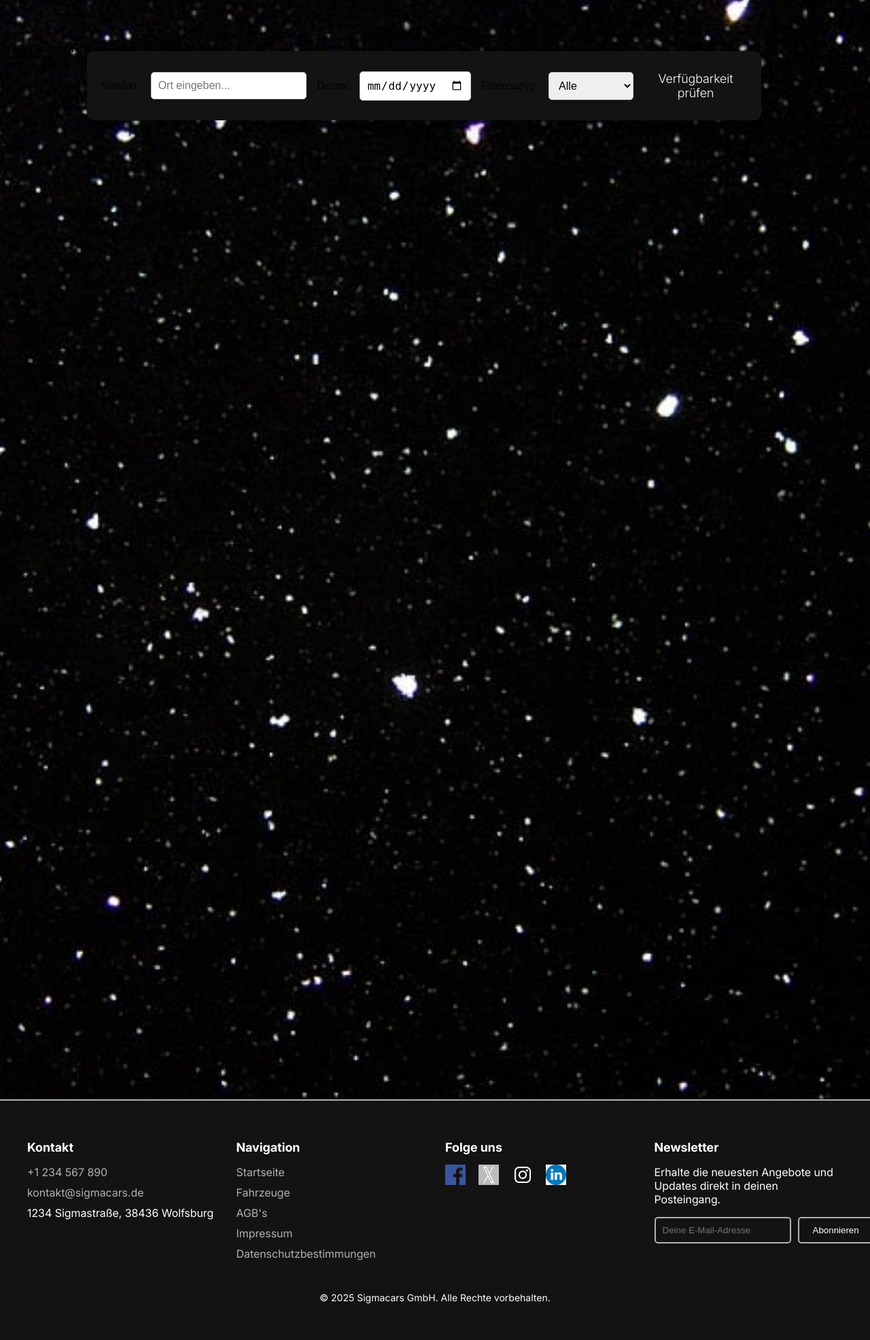
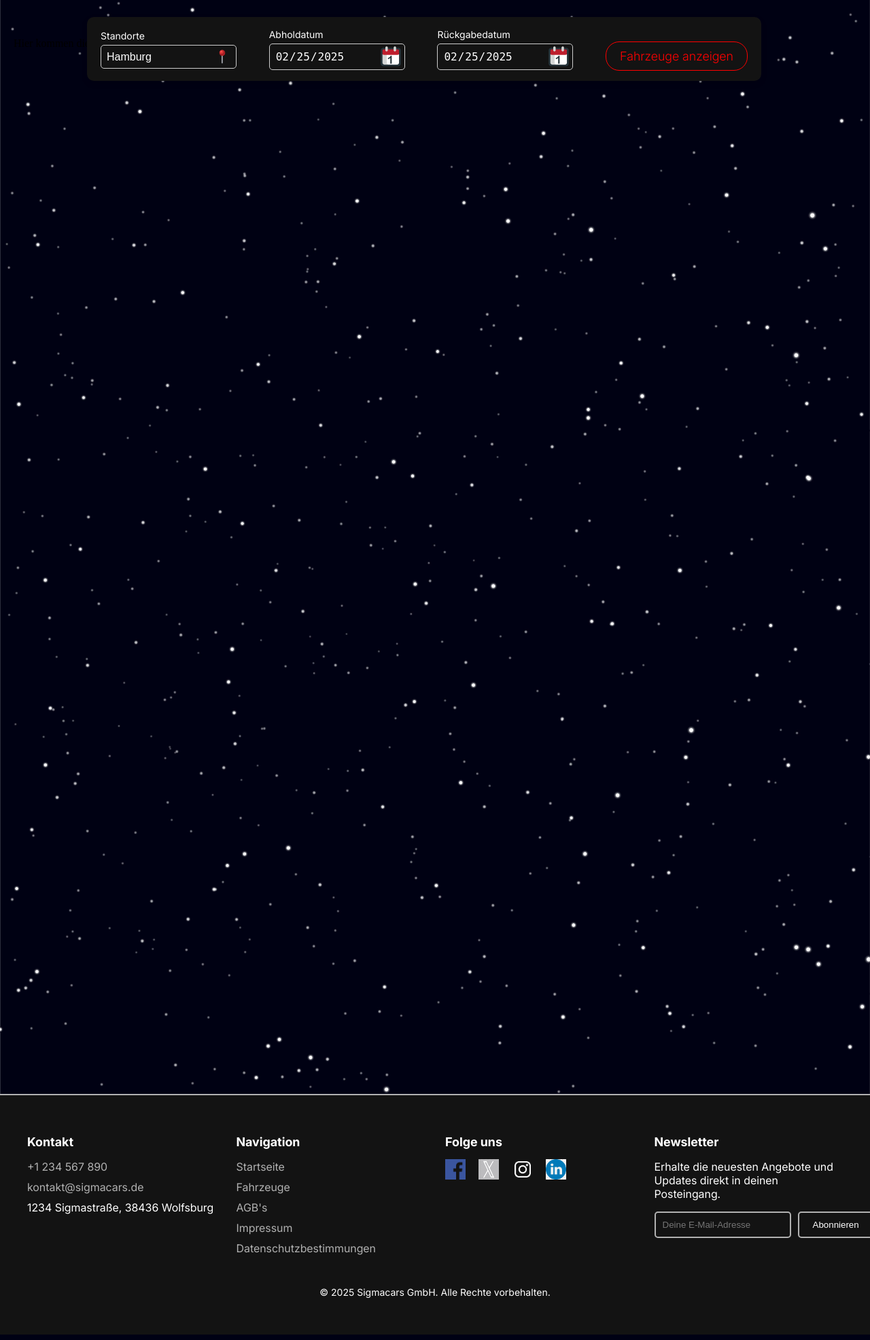
Before and after one commit to lars0705/autovermietung, a PHP site: page /pages/index.php in a window 1280 px wide. Shown: the part 75-2046 px from the top of the page at 68% size. Run offline with PHP 8.4, Linux system fonts and the light colour scheme.

Commit message:
filterfenster ist jetzt soweit fertig

```diff
--- a/css/style.css
+++ b/css/style.css
@@ -4,30 +4,35 @@
   box-sizing: border-box;
 }
 
+/* Allgemeine Stile */
 body {
   margin: 0;
   padding: 0;
-  background-image: url("../assets/images/hintergrund.png");
+  background-image: url("../assets/images/hintergrund.jpg");
   background-size: cover;
   background-position: center;
 }
-/* Startseite */
+
+/* Hauptbereich */
 .main-content {
   min-height: 200vh;
   padding: 20px;
 }
-/* CSS für das Filter-Fenster */
+
+/* Filter-Container */
 .filter-container {
   position: sticky;
-  top: 150px; /* Anfangs mit Abstand zum Header */
+  top: 100px;
   left: 10%;
   width: 80%;
   background: #131313;
-  padding: 20px;
+  padding: 15px 20px;
   border-radius: 10px;
   box-shadow: 0px 4px 10px rgba(0, 0, 0, 0.1);
-  transition: all 0.3s ease;
-  z-index: 10;
+  display: flex;
+  flex-direction: column;
+  align-items: flex-start;
+  font-family: "Inter", sans-serif;
 }
 
 .filter-container.sticky {
@@ -36,36 +41,87 @@ body {
   margin: 0 0;
   border-radius: 10px;
   box-shadow: 0px 2px 4px rgba(0, 0, 0, 0.2);
+  font-family: "Inter", sans-serif;
 }
 
+/* Filter-Formular */
 .filter-form {
   display: flex;
   align-items: center;
   justify-content: space-between;
   gap: 15px;
+  width: 100%;
 }
 
+/* Filter-Gruppen */
+.filter-group {
+  display: flex;
+  flex-direction: column;
+}
+
+.filter-group label {
+  color: white;
+  font-size: 14px;
+  margin-bottom: 5px;
+}
+
+/* Eingabefelder und Dropdowns */
 .filter-form input,
 .filter-form select {
   padding: 10px;
+  background: transparent;
   border: 1px solid #ccc;
   border-radius: 5px;
   font-size: 16px;
+  color: white;
+  width: 200px;
+  cursor: pointer;
 }
 
+.filter-form select {
+  font-size: 16px;
+  width: 200px;
+  padding: 8px;
+  appearance: none;
+  -webkit-appearance: none;
+  -moz-appearance: none;
+  background: url("../assets/images/stecknadel.png") no-repeat right center;
+  background-size: 40px;
+}
+
+.filter-form input {
+  font-size: 16px;
+  width: 200px;
+  padding: 8px;
+  appearance: none;
+  -webkit-appearance: none;
+  -moz-appearance: none;
+  background: url("../assets/images/kalender.png") no-repeat right 5px center;
+  background-size: 30px;
+}
+
+input[type="date"]::-webkit-calendar-picker-indicator {
+  display: none;
+}
+
+/* Button */
 .filter-form .button {
   padding: 10px 20px;
-  background-color: #131313;
-  color: white;
-  border: none;
-  border-radius: 5px;
+  background-color: transparent;
+  color: red;
+  border: 1px solid red;
+  border-radius: 20px;
   cursor: pointer;
   transition: 0.3s ease-in-out;
+  margin-top: 21px;
 }
 
 .filter-form .button:hover {
-  background-color: #333;
+  background-color: red;
+  color: white;
 }
+
+
 
 
 /* CSS-Anpassungen für den Header */
--- a/js/script.js
+++ b/js/script.js
@@ -1,3 +1,4 @@
+//damit das Filterfenster beim Scrollen an den Header andockt
 document.addEventListener("DOMContentLoaded", function() {
     const filter = document.querySelector(".filter-container");
     const header = document.querySelector(".header");
@@ -9,4 +10,10 @@ document.addEventListener("DOMContentLoaded", function() {
             filter.classList.remove("sticky");
         }
     });
+
+//damit im Filterfenster das aktuelle Datum angezeigt wird
+    let today = new Date().toISOString().split("T")[0]; // Heutiges Datum im Format YYYY-MM-DD
+
+    document.getElementById("pickup-date").value = today; // Setzt das heutige Datum
+    document.getElementById("return-date").value = today; // Standardmäßig auch heute
 });
--- a/pages/index.php
+++ b/pages/index.php
@@ -10,24 +10,41 @@
     <!-- Filter-Fenster -->
      <main class="main-content">
         <div class="filter-container">
-          <form class="filter-form" action="pages/produktuebersicht.php" method="GET">
-              <label for="location">Standort:</label>
-              <input type="text" id="location" name="location" placeholder="Ort eingeben...">
+        <form class="filter-form" action="pages/produktuebersicht.php" method="GET">
+            <div class="filter-group">
+                <label for="location">Standorte</label>
+                <select id="location" name="location">
+                    <option value="berlin">Berlin</option>
+                    <option value="bielefeld">Bielefeld</option>
+                    <option value="bochum">Bochum</option>
+                    <option value="bremen">Bremen</option>
+                    <option value="dortmund">Dortmund</option>
+                    <option value="dresden">Dresden</option>
+                    <option value="freiburg">Freiburg</option>
+                    <option value="hamburg" selected>Hamburg</option>
+                    <option value="köln">Köln</option>
+                    <option value="leipzig">Leipzig</option>
+                    <option value="münchen">München</option>
+                    <option value="nürnberg">Nürnberg</option>
+                    <option value="paderborn">Paderborn</option>
+                    <option value="rostock">Rostock</option>
+                </select>
+            </div>
 
-              <label for="date">Datum:</label>
-              <input type="date" id="date" name="date">
+            <div class="filter-group">
+                <label for="pickup-date">Abholdatum</label>
+                <input type="date" id="pickup-date" name="pickup-date">
+            </div>
 
-              <label for="car-type">Fahrzeugtyp:</label>
-              <select id="car-type" name="car-type">
-                  <option value="alle">Alle</option>
-                  <option value="kleinwagen">Kleinwagen</option>
-                  <option value="suv">SUV</option>
-                  <option value="luxus">Luxus</option>
-              </select>
+            <div class="filter-group">
+                <label for="return-date">Rückgabedatum</label>
+                <input type="date" id="return-date" name="return-date">
+            </div>
 
-              <button type="submit" class="button">Verfügbarkeit prüfen</button>
-          </form>
-      </div>
+            <button type="submit" class="button">Fahrzeuge anzeigen</button>
+        </form>
+    </div>
+
 
       <!-- Platzhalter für den weiteren Inhalt -->
       <div class="content-section">
```
Also changed, not shown: assets/images/hintergrund.jpg (added), assets/images/hintergrund.png (deleted), assets/images/kalender.png (added), assets/images/stecknadel.png (added).
